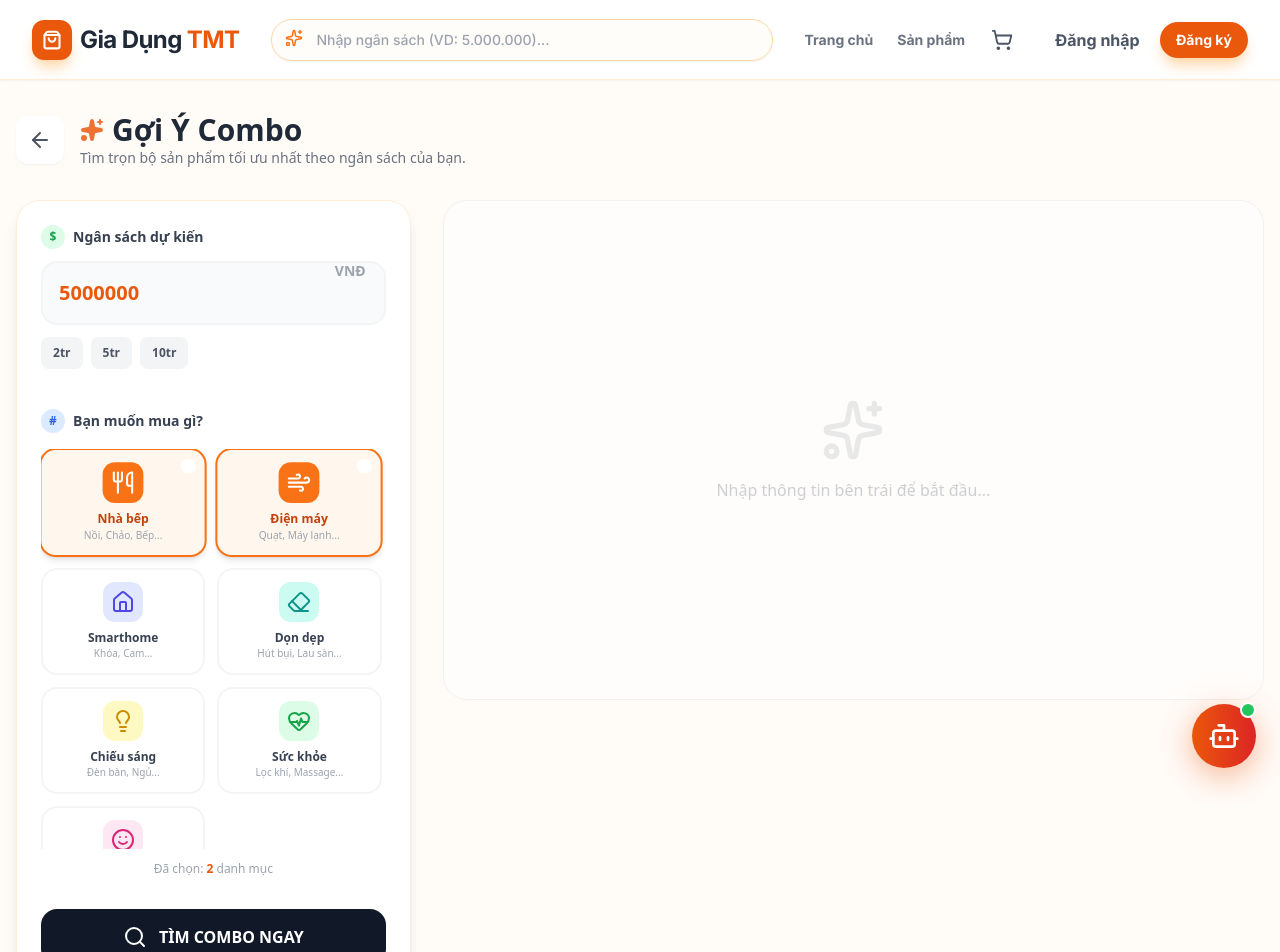
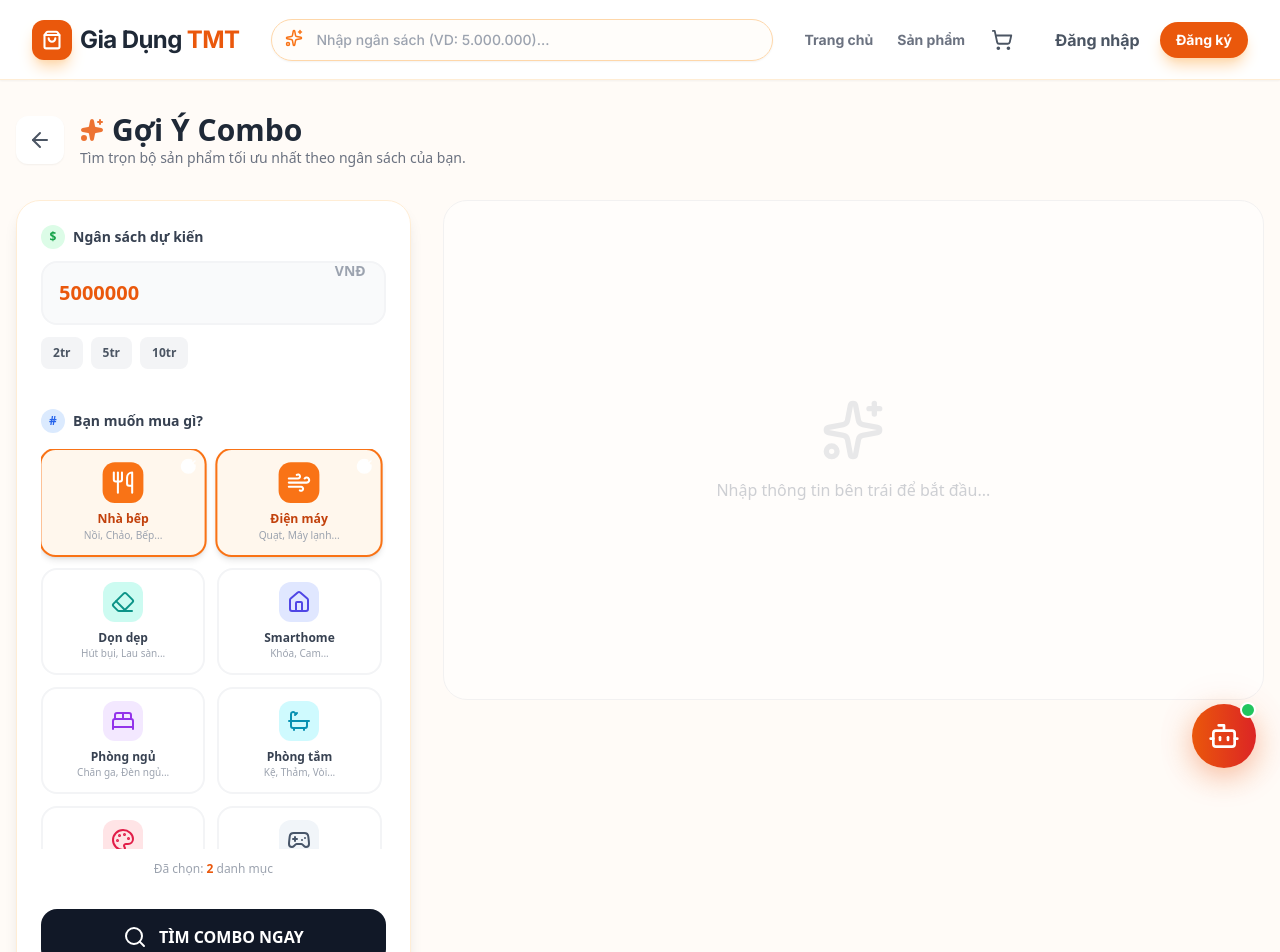
Before and after one commit to thanhpino/DoGiaDung, a React (Vite) app: page /combo-suggestion in a window 1280 px wide. Shown: the top 952 px of the page. Built offline with nearby package versions, Linux system fonts and the light colour scheme.

Commit message:
Fix some errors

```diff
--- a/src/pages/ComboSuggestion.tsx
+++ b/src/pages/ComboSuggestion.tsx
@@ -1,6 +1,6 @@
 import { useState, useEffect } from 'react';
 import { useSearchParams, useNavigate } from 'react-router-dom';
-import { Sparkles, ShoppingBag, ArrowLeft, CheckCircle, AlertCircle, Zap, TrendingUp, Utensils, Wind, Home, Smile, Eraser, Lightbulb, HeartPulse, Search } from 'lucide-react';
+import { Sparkles, ShoppingBag, ArrowLeft, CheckCircle, AlertCircle, Zap, TrendingUp, Utensils, Wind, Home, Smile, Eraser, Lightbulb, HeartPulse, Search, BedDouble, Bath, Palette, Gamepad2 } from 'lucide-react';
 import axios from 'axios';
 import { toast } from 'react-hot-toast';
 import { useCart } from '../context/CartContext';
@@ -52,10 +52,14 @@ export const ComboSuggestion = () => {
     const availableCategories = [
         { id: 'Kitchen', label: 'Nhà bếp', desc: 'Nồi, Chảo, Bếp...', icon: <Utensils size={24}/>, color: 'bg-orange-100 text-orange-600' },
         { id: 'Cooling', label: 'Điện máy', desc: 'Quạt, Máy lạnh...', icon: <Wind size={24}/>, color: 'bg-blue-100 text-blue-600' },
+        { id: 'Cleaning', label: 'Dọn dẹp', desc: 'Hút bụi, Lau sàn...', icon: <Eraser size={24}/>, color: 'bg-teal-100 text-teal-600' },
         { id: 'SmartHome', label: 'Smarthome', desc: 'Khóa, Cam...', icon: <Home size={24}/>, color: 'bg-indigo-100 text-indigo-600' },
-        { id: 'Cleaning', label: 'Dọn dẹp', desc: 'Hút bụi, Lau sàn...', icon: <Eraser size={24}/>, color: 'bg-teal-100 text-teal-600' },
-        { id: 'Lighting', label: 'Chiếu sáng', desc: 'Đèn bàn, Ngủ...', icon: <Lightbulb size={24}/>, color: 'bg-yellow-100 text-yellow-600' },
-        { id: 'Health', label: 'Sức khỏe', desc: 'Lọc khí, Massage...', icon: <HeartPulse size={24}/>, color: 'bg-green-100 text-green-600' },
+        { id: 'Bedroom', label: 'Phòng ngủ', desc: 'Chăn ga, Đèn ngủ...', icon: <BedDouble size={24}/>, color: 'bg-purple-100 text-purple-600' },
+        { id: 'Bathroom', label: 'Phòng tắm', desc: 'Kệ, Thảm, Vòi...', icon: <Bath size={24}/>, color: 'bg-cyan-100 text-cyan-600' },
+        { id: 'Decor', label: 'Decor', desc: 'Tranh, Hoa, Gương...', icon: <Palette size={24}/>, color: 'bg-rose-100 text-rose-600' },
+        { id: 'Gadget', label: 'Công nghệ', desc: 'Loa, Phụ kiện...', icon: <Gamepad2 size={24}/>, color: 'bg-slate-100 text-slate-600' },
+        { id: 'Lighting', label: 'Chiếu sáng', desc: 'Đèn bàn, Led...', icon: <Lightbulb size={24}/>, color: 'bg-yellow-100 text-yellow-600' },
+        { id: 'Health', label: 'Sức khỏe', desc: 'Massage, Yoga...', icon: <HeartPulse size={24}/>, color: 'bg-green-100 text-green-600' },
         { id: 'Beauty', label: 'Làm đẹp', desc: 'Máy sấy, Kẹp tóc...', icon: <Smile size={24}/>, color: 'bg-pink-100 text-pink-600' }
     ];
 
```
